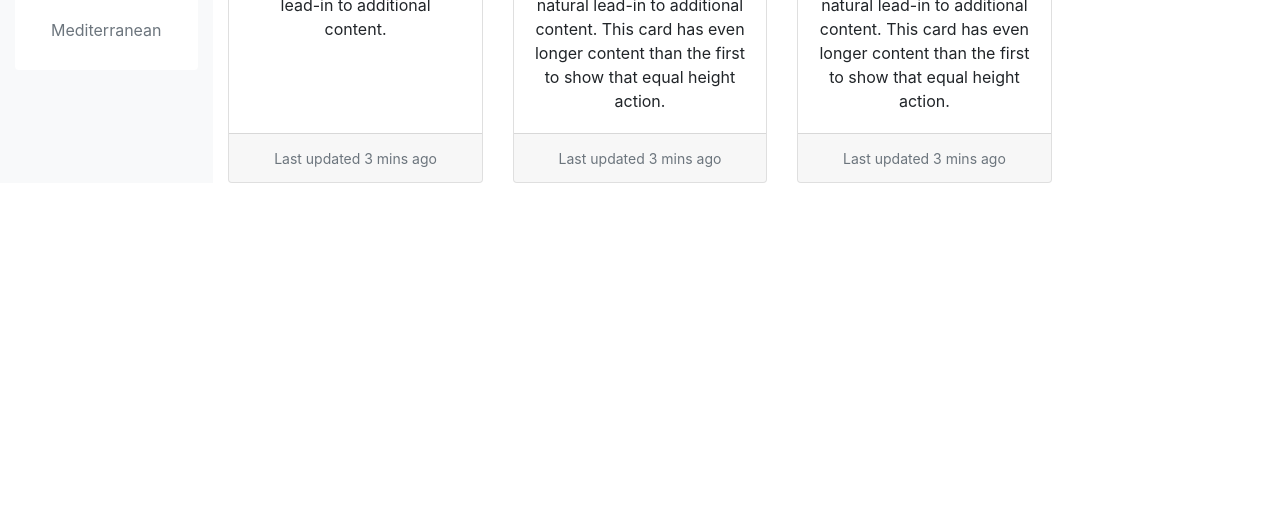
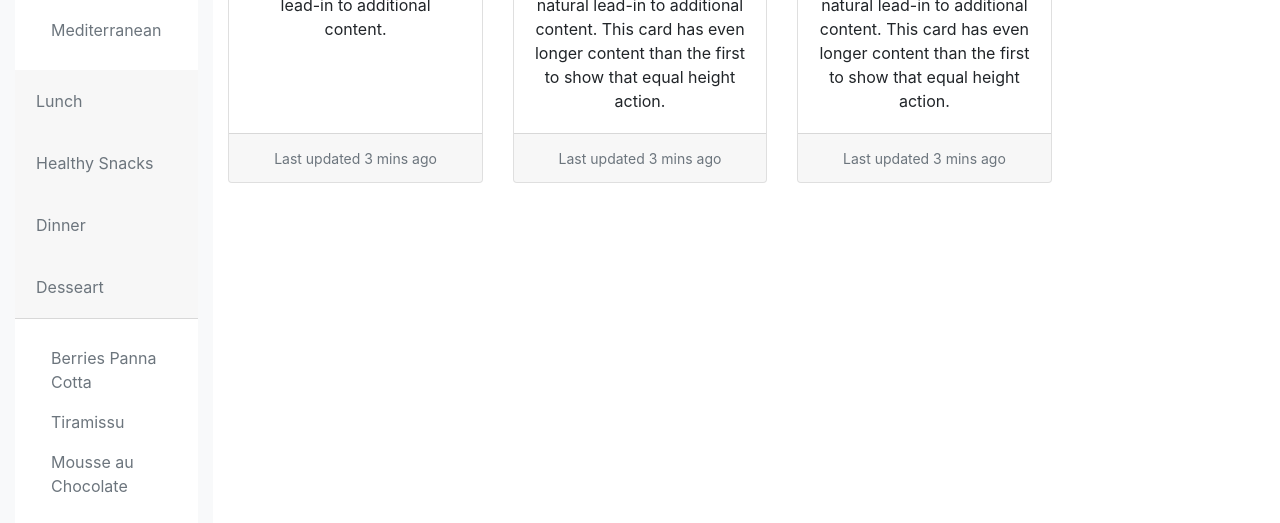
Before and after one commit to ingrid-oncken/recipe-book_FE, a React (Create React App) app in the folder personal-cookbook/: page / in a window 1280 px wide. Both pictures are taken after a click on the button "Salads". Shown: the part 391-914 px from the top of the page. Before the commit the page ends 800 px from the top, so only its background shows below. Built offline with nearby package versions, Linux system fonts and the light colour scheme.

Commit message:
Update SideNav.jsx

```diff
--- a/personal-cookbook/src/Components/SideNav.jsx
+++ b/personal-cookbook/src/Components/SideNav.jsx
@@ -76,6 +76,114 @@ const SideNav = (props) => (
           </Card.Body>
         </Accordion.Collapse>
       </Card>
+      <Card className="border-0  text-left">
+        <Card.Header>
+          <Accordion.Toggle
+            as={Button}
+            variant="link"
+            eventKey="2"
+            className="pl-0  text-muted"
+          >
+            Lunch
+          </Accordion.Toggle>
+        </Card.Header>
+        <Accordion.Collapse eventKey="2">
+          <Card.Body>
+            <Nav defaultActiveKey="/home" className="flex-column text-left">
+              <Nav.Link href="/home" className="text-secondary">
+                Quick Sandwiches
+              </Nav.Link>
+              <Nav.Link eventKey="link-2" className="text-secondary">
+                Chicken Piri-Piri
+              </Nav.Link>
+              <Nav.Link eventKey="link-2" className="text-secondary">
+                Lasagna
+              </Nav.Link>
+            </Nav>
+          </Card.Body>
+        </Accordion.Collapse>
+      </Card>
+      <Card className="border-0  text-left">
+        <Card.Header>
+          <Accordion.Toggle
+            as={Button}
+            variant="link"
+            eventKey="3"
+            className="pl-0  text-muted"
+          >
+            Healthy Snacks
+          </Accordion.Toggle>
+        </Card.Header>
+        <Accordion.Collapse eventKey="3">
+          <Card.Body>
+            <Nav defaultActiveKey="/home" className="flex-column text-left">
+              <Nav.Link href="/home" className="text-secondary">
+                Kale Crackers
+              </Nav.Link>
+              <Nav.Link eventKey="link-1" className="text-secondary">
+                Sunflower Seeds Crackers
+              </Nav.Link>
+              <Nav.Link eventKey="link-2" className="text-secondary">
+                Roasted Chickpeas
+              </Nav.Link>
+            </Nav>
+          </Card.Body>
+        </Accordion.Collapse>
+      </Card>
+      <Card className="border-0  text-left">
+        <Card.Header>
+          <Accordion.Toggle
+            as={Button}
+            variant="link"
+            eventKey="4"
+            className="pl-0  text-muted"
+          >
+            Dinner
+          </Accordion.Toggle>
+        </Card.Header>
+        <Accordion.Collapse eventKey="4">
+          <Card.Body>
+            <Nav defaultActiveKey="/home" className="flex-column text-left">
+              <Nav.Link href="/home" className="text-secondary">
+                Pumpkin Soup
+              </Nav.Link>
+              <Nav.Link eventKey="link-1" className="text-secondary">
+                Minestrone Soup
+              </Nav.Link>
+              <Nav.Link eventKey="link-2" className="text-secondary">
+                Funghi Risotto
+              </Nav.Link>
+            </Nav>
+          </Card.Body>
+        </Accordion.Collapse>
+      </Card>
+      <Card className="border-0  text-left">
+        <Card.Header>
+          <Accordion.Toggle
+            as={Button}
+            variant="link"
+            eventKey="5"
+            className="pl-0  text-muted"
+          >
+            Desseart
+          </Accordion.Toggle>
+        </Card.Header>
+        <Accordion.Collapse eventKey="1">
+          <Card.Body>
+            <Nav defaultActiveKey="/home" className="flex-column text-left">
+              <Nav.Link href="/home" className="text-secondary">
+                Berries Panna Cotta
+              </Nav.Link>
+              <Nav.Link eventKey="link-1" className="text-secondary">
+                Tiramissu
+              </Nav.Link>
+              <Nav.Link eventKey="link-2" className="text-secondary">
+                Mousse au Chocolate
+              </Nav.Link>
+            </Nav>
+          </Card.Body>
+        </Accordion.Collapse>
+      </Card>
     </Accordion>
   </Col>
 )
```
